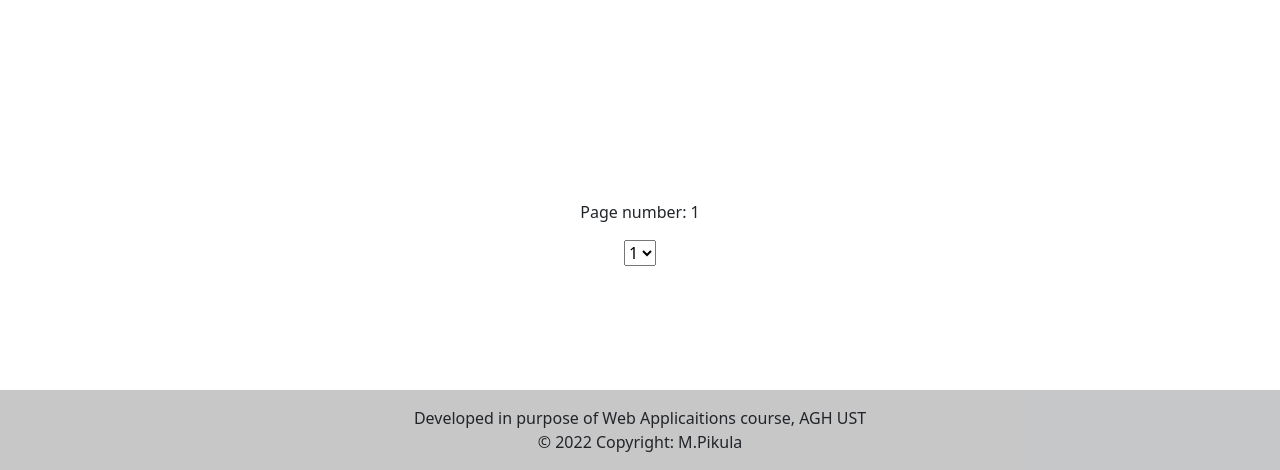
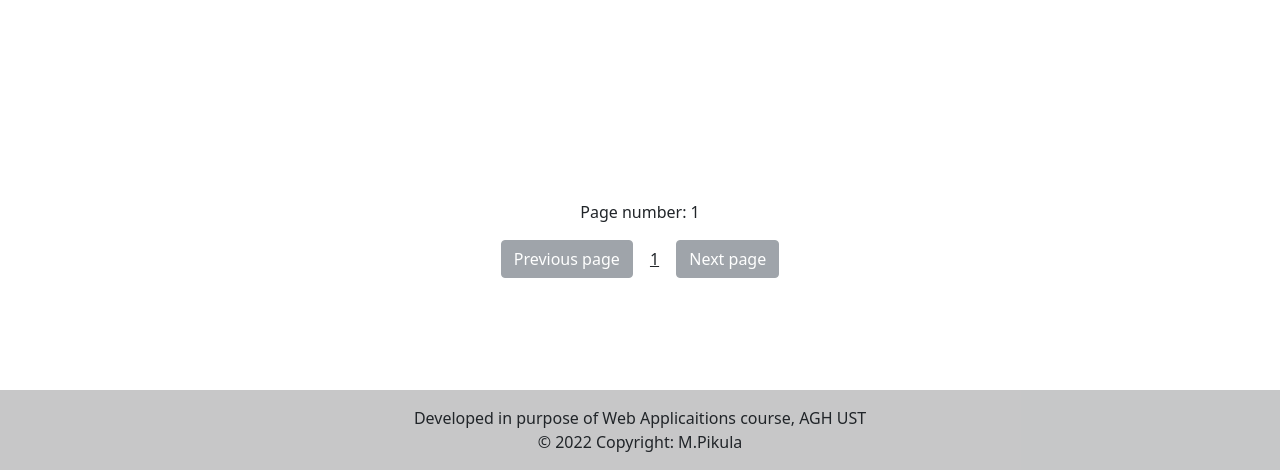
Before and after one commit to MarcelPikula/WebApplicationCourse, a Django app: template templates/mainpage.html in a window 1280 px wide. Shown: the part 330-800 px from the top of the page. Run offline with Django 3.2, Linux system fonts and the light colour scheme; the template is opened without the code that fills it: most values are stand-ins (such as "Sample title", 1, 10 or a date in 2020).

Commit message:
Finished pagination with links to all posible pages in current setup (number of items displaying on page)

```diff
--- a/templates/mainpage.html
+++ b/templates/mainpage.html
@@ -1,9 +1,6 @@
 {% extends 'base.html' %}
 
 {% block content %}
-
-
-
 <div class="container">
   <div class="row">
     <div class="col"></div>
@@ -28,7 +25,6 @@
                           </div>
 
                     {% endfor %}
-
                 </div>
             </div>
         </div>
@@ -46,16 +42,20 @@
     <p>Page number: {{ page.number }}</p>
     {% if page.has_previous %}
         <a class="btn btn-secondary" href="{% url 'mainpage' %}?page={{ page.previous_page_number }}&number={{ elements }}">Previous page</a>
+    {% else %}
+        <a class="btn btn-secondary disabled" disabled="true" aria-disabled="true" href="#">Previous page</a>
     {% endif %}
+    {% for pg in page.paginator.page_range %}
+        {% if page.number == pg %}
+            <a href="?page={{pg}}&number={{ elements }}"  class="btn btn-default"><u>{{pg}}</u></a>
+        {% else %}
+            <a href="?page={{pg}}&number={{ elements }}" class="btn btn-default">{{pg}}</a>
+        {% endif %}
+    {% endfor %}
     {% if page.has_next %}
-                    <a class="btn btn-secondary" href="{% url 'mainpage' %}?page={{ page.next_page_number }}&number={{ elements }}">Next page</a>
+        <a class="btn btn-secondary"  href="{% url 'mainpage' %}?page={{ page.next_page_number }}&number={{ elements }}">Next page</a>
+        {% else %}
+        <a class="btn btn-secondary disabled" aria-disabled="true" >Next page</a>
     {% endif %}
-            <form action="" method="GET" >
-                <select onchange="this.form.submit()" name="custom_page_number">
-                    {% for num in number_of_pages %}
-                        <option value="{{ num }}">{{ num }}</option>
-                    {% endfor %}
-                </select>
-             </form>
 </div>
 {% endblock %}
```
Also changed, not shown: BookWeb/views.py (+1 -7 lines). Lines whose indentation alone changed are shown as unchanged.
